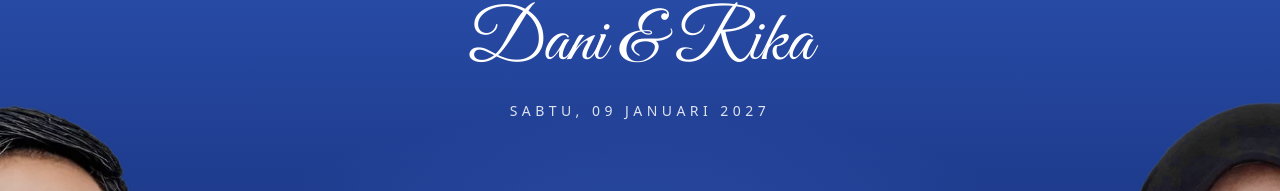
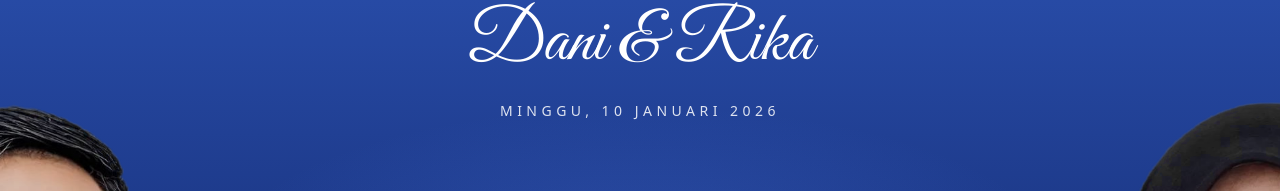
Before and after one commit to Redpannnn/danirika, a Next.js app: page / in a window 1280 px wide. Shown: the part 90-281 px from the top of the page. Built offline with nearby package versions, Linux system fonts and the light colour scheme.

Commit message:
Update cover.tsx

```diff
--- a/src/components/wedding/cover.tsx
+++ b/src/components/wedding/cover.tsx
@@ -108,7 +108,7 @@ export function Cover({ mode = "cover", onOpen }: CoverProps) {
           Dani &amp; Rika
         </h1>
         <p className="anim-fade-down mt-4 text-[11px] font-light tracking-[0.32em] uppercase text-white/85 sm:text-sm [animation-delay:400ms]">
-          Sabtu, 09 Januari 2027
+          Minggu, 10 Januari 2026
         </p>
       </header>
 
```
